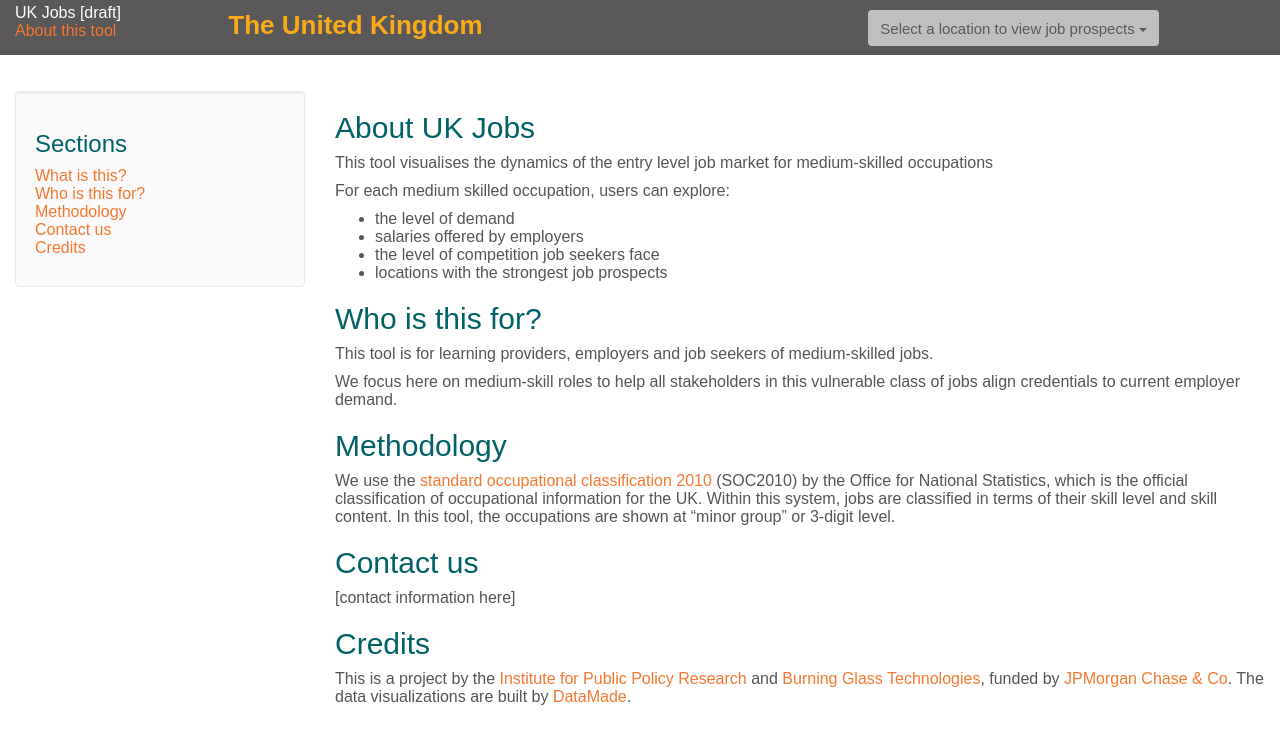
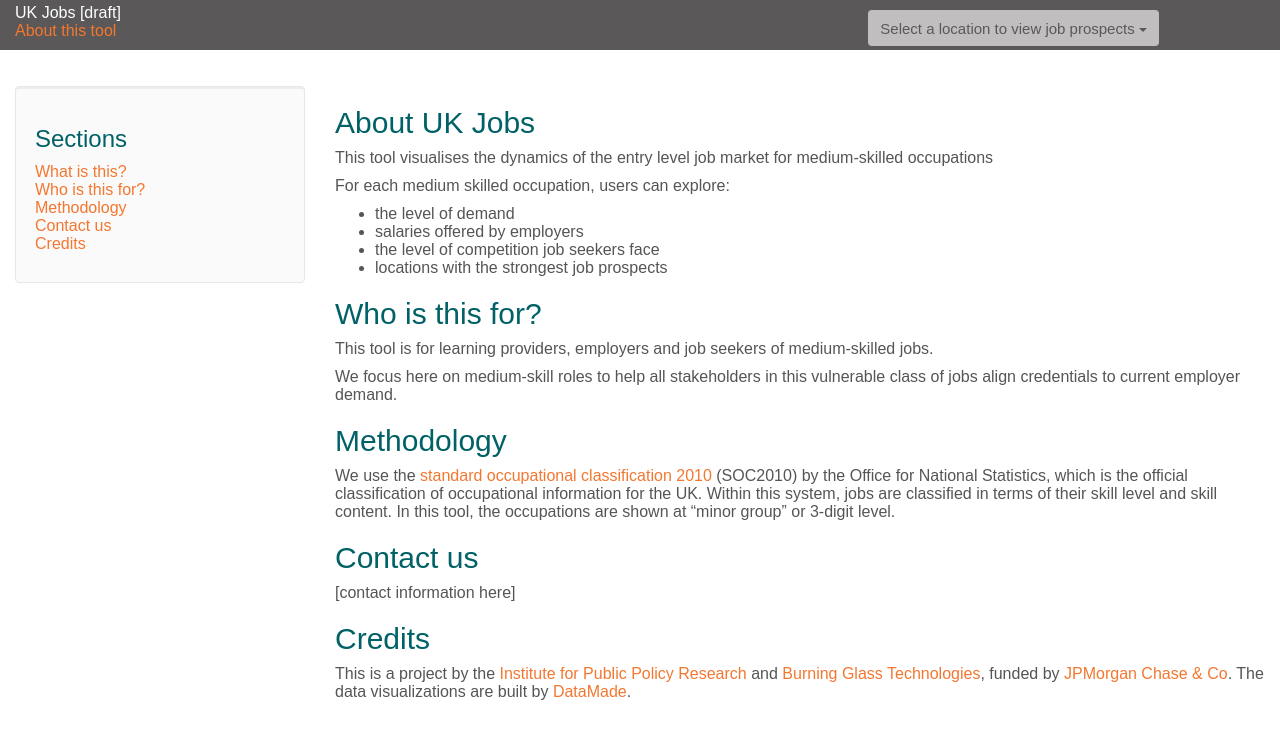
Before and after one commit to BGT-Analytics/where-the-work-is, a Jekyll site: the page built from about.html, in a window 1280 px wide. Shown: the top 744 px of the page. Built offline with Jekyll 4.4.1, drawn with Linux system fonts in a browser that asks for light colours; nearby versions of some CDN libraries; a script that is not in the unit is left out.

Commit message:
moving breadcrumbs

```diff
--- a/_layouts/default.html
+++ b/_layouts/default.html
@@ -116,7 +116,8 @@
         </div>
         <div class='col-sm-6'>
 
-          <p id="current-location-name">The United Kingdom</p>
+          <p id="breadcrumbs"></p>
+          <p id="current-location-name"></p>
 
         </div>
         <div class='col-sm-4'>
--- a/css/custom.css
+++ b/css/custom.css
@@ -66,7 +66,15 @@
   color: #FBAB18;
   font-size: 26px;
   font-weight: 700;
-  padding-top: 6px;
+  padding-top: 0px;
+}
+#breadcrumbs{
+  margin-bottom: 0px;
+  font-size: 11px;
+  color: #C0BEBE;
+}
+#breadcrumbs a{
+  color: #C0BEBE;
 }
 #control-pane .dropdown-toggle{
   margin-top: 6px;
--- a/index.html
+++ b/index.html
@@ -9,9 +9,6 @@
 <div class='row'>
 
   <div class='col-sm-12' id="chart-content">
-
-    <h4 id="breadcrumbs"><strong>The United Kingdom</strong></h4>
-    <hr/>
 
     <div id='default-content'>
 
```
